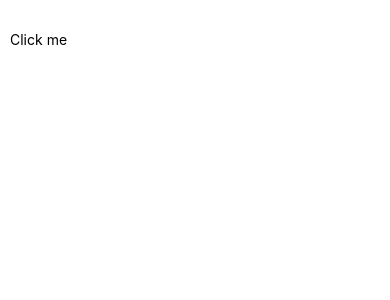
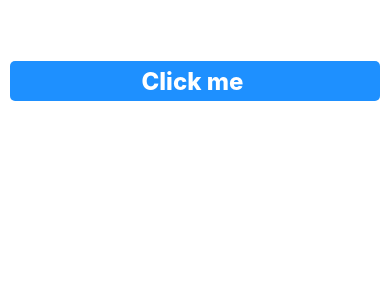
Before and after one commit to Dilnawaz-Khan/Basics, a React Native app: screen / in a window 390 px wide. Shown: the top 300 px of the page. Built offline with nearby package versions, Linux system fonts and the light colour scheme.

Commit message:
initial changes for porps

```diff
--- a/App.tsx
+++ b/App.tsx
@@ -1,18 +1,12 @@
 import {StyleSheet, Text, View} from 'react-native';
 
+import MyButton from './src/components/MyButton';
 import {COLORS} from './src/constants';
-import MyButton from './src/components/MyButton';
-import {useState} from 'react';
 
 const App = () => {
-  const [hide, setHide] = useState(false);
   return (
     <View style={styles.container}>
-      <Text
-        onPress={() => setHide(true)}
-        style={{fontSize: 18, color: COLORS.white}}>
-        Components & Props (Learn By Dill)
-      </Text>
+      <Text style={styles.title}>Props (Learn By Dill)</Text>
       <MyButton />
     </View>
   );
@@ -24,5 +18,10 @@ const styles = StyleSheet.create({
   container: {
     flex: 1,
     padding: 10,
+    gap: 30,
+  },
+  title: {
+    fontSize: 18,
+    color: COLORS.white,
   },
 });
--- a/src/components/MyButton.tsx
+++ b/src/components/MyButton.tsx
@@ -1,19 +1,29 @@
 import {useEffect} from 'react';
-import {Pressable, Text} from 'react-native';
+import {Pressable, StyleSheet, Text} from 'react-native';
+import {COLORS} from '../constants';
 
 const MyButton = () => {
-  useEffect(() => {
-    console.log('I am mounted');
-
-    return () => {
-      console.log('Unmounted');
-    };
-  }, []);
   return (
-    <Pressable>
-      <Text>Click me </Text>
+    <Pressable style={styles.btn}>
+      <Text style={styles.btnText}>Click me </Text>
     </Pressable>
   );
 };
 
 export default MyButton;
+
+const styles = StyleSheet.create({
+  btn: {
+    width: '100%',
+    height: 40,
+    borderRadius: 5,
+    backgroundColor: COLORS.primary,
+    justifyContent: 'center',
+    alignItems: 'center',
+  },
+  btnText: {
+    color: COLORS.white,
+    fontSize: 24,
+    fontWeight: '800',
+  },
+});
```
